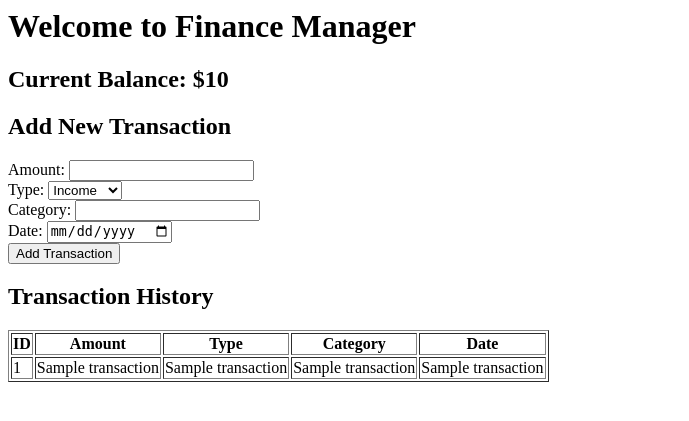
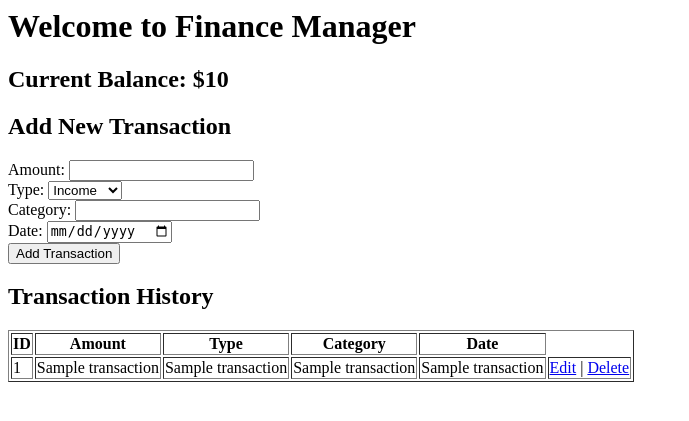
Before and after one commit to b04a/Finance_manager, a Flask app: template templates/index.html in a window 1280 px wide. Shown: the top 421 px of the page, without its empty margins (0-689 px from the left). Run offline with Flask 3, Linux system fonts and the light colour scheme; the template is opened without the code that fills it: most values are stand-ins (such as "Sample title", 1, 10 or a date in 2020).

Commit message:
add href for update and delete item in table

```diff
--- a/templates/index.html
+++ b/templates/index.html
@@ -39,6 +39,10 @@
             <td>{{ transaction[2] }}</td>
             <td>{{ transaction[3] }}</td>
             <td>{{ transaction[4] }}</td>
+            <td>
+                <a href="/edit_transaction/{{ transaction[0] }}">Edit</a> |
+                <a href="/delete_transaction/{{ transaction[0] }}" onclick="return confirm('Are you sure?')">Delete</a>
+            </td>
         </tr>
         {% endfor %}
     </table>
```
